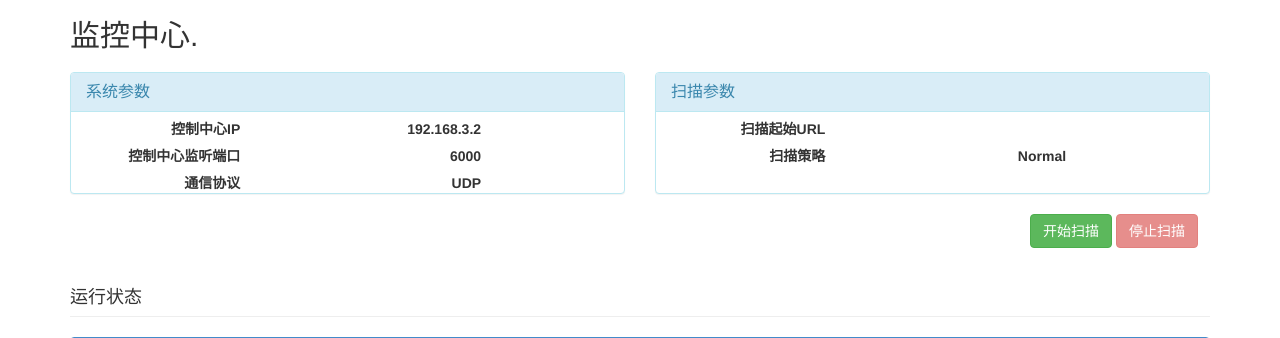
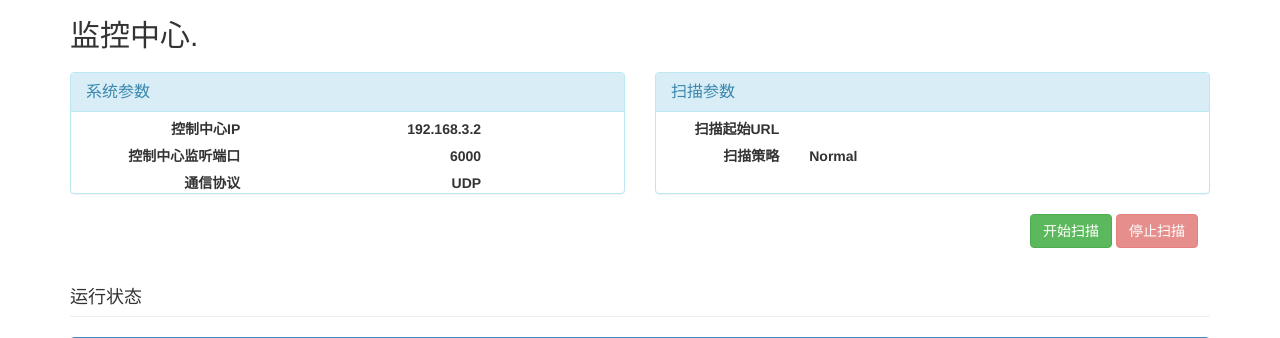
Before and after one commit to olderlong/WvsCCServer, a Flask app: page /monitor in a window 1280 px wide. Shown: the part 51-389 px from the top of the page. Run offline with Flask 2, Linux system fonts and the light colour scheme; parts of the project's set-up code (start-up, migrations or seed data) failed here and were passed over; some libraries are stand-ins or nearby versions.

Commit message:
修改页面布局bug

```diff
--- a/app/web_ui/templates/monitor.html
+++ b/app/web_ui/templates/monitor.html
@@ -196,21 +196,21 @@
             <div class="panel-body"  style="margin: 0px; padding: 0px;">
                 <form action="#" class="form-horizontal" >
                     <div class="form-group" style="margin: 0px; padding: 0px;" >
-                        <label class="col-lg-4 control-label" >扫描起始URL</label>
-                        <div class="col-lg-8">
-                            <label class="col-lg-8 control-label">{{scan_config.start_url}}</label>
+                        <label class="col-lg-3 control-label" >扫描起始URL</label>
+                        <div class="col-lg-9">
+                            <label class="control-label">{{scan_config.start_url}}</label>
                         </div>
                     </div>
                     <div class="form-group" style="margin: 0px; padding: 0px;">
-                        <label class="col-lg-4 control-label">扫描策略</label>
-                        <div class="col-lg-8">
-                            <label class="col-lg-8 control-label">{{scan_config.scan_policy}}</label>
+                        <label class="col-lg-3 control-label">扫描策略</label>
+                        <div class="col-lg-9">
+                            <label class="control-label">{{scan_config.scan_policy}}</label>
                         </div>
                     </div>
                     <div class="form-group" style="margin: 0px; padding: 0px;">
-                        <label class="col-lg-4 control-label">&nbsp;</label>
-                        <div class="col-lg-8">
-                            <label class="col-lg-8 control-label">&nbsp;</label>
+                        <label class="col-lg-3 control-label">&nbsp;</label>
+                        <div class="col-lg-9">
+                            <label class="control-label">&nbsp;</label>
                         </div>
                     </div>
                 </form>
```
